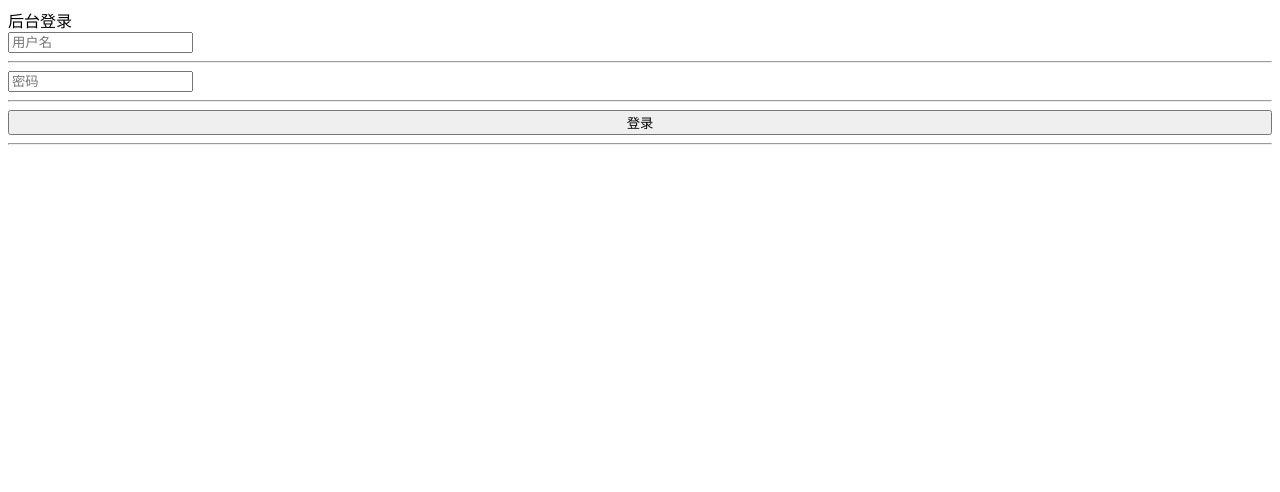
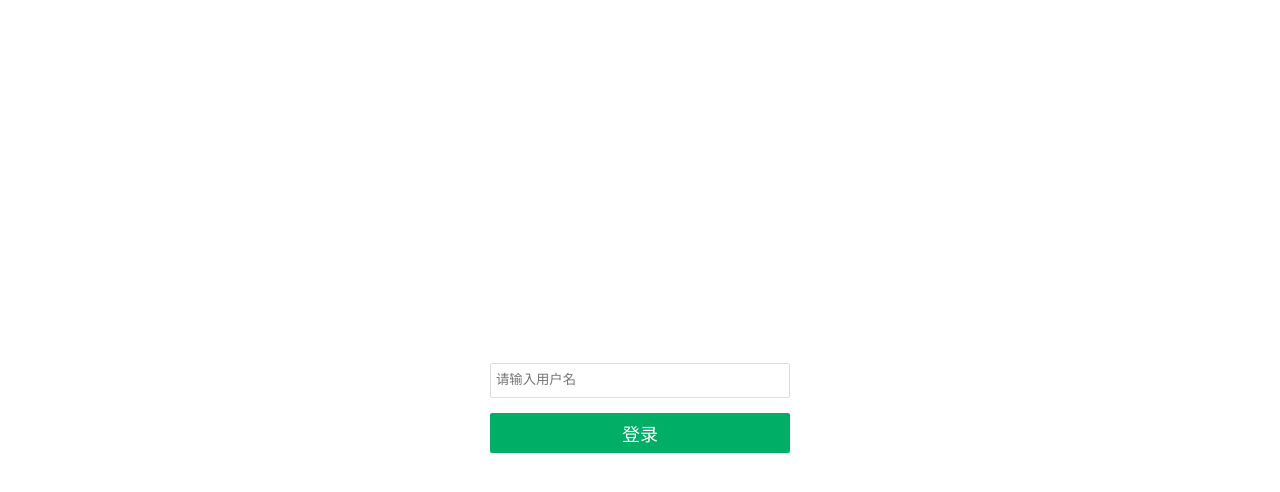
Before and after one commit to linwei0201/chat-room, a website: page views/login.html in a window 1280 px wide. Drawn offline with Linux system fonts and the light colour scheme; files that its build step writes are made by us from their sources.

Commit message:
opt styles

```diff
--- a/index.js
+++ b/index.js
@@ -7,6 +7,7 @@ var session = require('express-session');
 var FileStore = require('session-file-store')(session);
 var bodyParser = require('body-parser');
 
+app.use(express.static(__dirname + '/styles'))
 
 app.use(bodyParser.json());
 app.use(bodyParser.urlencoded());
--- a/package.json
+++ b/package.json
@@ -4,7 +4,7 @@
   "description": "",
   "main": "index.js",
   "scripts": {
-    "test": "echo \"Error: no test specified\" && exit 1"
+    "start": "node index.js"
   },
   "repository": {
     "type": "git",
--- /dev/null
+++ b/sessions/4Y7eMC61bU-D1dT6_SWC6doGv29s1WVS.json
@@ -0,0 +1 @@
+{"cookie":{"originalMaxAge":10000,"expires":"2017-12-05T09:46:36.320Z","httpOnly":true,"path":"/"},"loginUser":"用户123456","__lastAccess":1512467186322}
--- /dev/null
+++ b/sessions/JAFwyraKGxXZG-F6mY42FuRO-9M57tPm.json
@@ -0,0 +1 @@
+{"cookie":{"originalMaxAge":10000,"expires":"2017-12-05T09:36:07.116Z","httpOnly":true,"path":"/"},"loginUser":"ss","__lastAccess":1512466557116}
--- /dev/null
+++ b/sessions/VmDIEnayJinAe3gWutMgPf-GplXi-DYc.json
@@ -0,0 +1 @@
+{"cookie":{"originalMaxAge":10000,"expires":"2017-12-05T09:55:56.424Z","httpOnly":true,"path":"/"},"loginUser":"朱泽炜","__lastAccess":1512467746425}
--- /dev/null
+++ b/sessions/cPYVCHHHJtsPUQz0Zx3_LCd32SPMyjU9.json
@@ -0,0 +1 @@
+{"cookie":{"originalMaxAge":9999,"expires":"2017-12-05T09:55:02.534Z","httpOnly":true,"path":"/"},"loginUser":"我是用户111","__lastAccess":1512467692536}
--- /dev/null
+++ b/sessions/iLTxI2MdQAaVTjQ_-cpPMYHTqTdqqpCm.json
@@ -0,0 +1 @@
+{"cookie":{"originalMaxAge":10000,"expires":"2017-12-05T09:40:06.814Z","httpOnly":true,"path":"/"},"loginUser":"sdfdf","__lastAccess":1512466796815}
--- /dev/null
+++ b/sessions/mDAcE2vRE6u-LI2V7HIMrTISOvTdbBWh.json
@@ -0,0 +1 @@
+{"cookie":{"originalMaxAge":10000,"expires":"2017-12-05T09:36:47.914Z","httpOnly":true,"path":"/"},"loginUser":"sdfsdf","__lastAccess":1512466597915}
--- /dev/null
+++ b/sessions/uqw9Bk-UEUADM-Q_kSKVKcF2rSrYm4r6.json
@@ -0,0 +1 @@
+{"cookie":{"originalMaxAge":10000,"expires":"2017-12-05T09:33:51.632Z","httpOnly":true,"path":"/"},"loginUser":"呵呵哒","__lastAccess":1512466421632}
--- /dev/null
+++ b/sessions/xQ5ZaXdRCvSjWhx0DYYDnWEG_LiaBYBt.json
@@ -0,0 +1 @@
+{"cookie":{"originalMaxAge":10000,"expires":"2017-12-05T09:30:28.069Z","httpOnly":true,"path":"/"},"loginUser":"sdfsdfsfdsdf","__lastAccess":1512466218069}
--- /dev/null
+++ b/sessions/xuQcDATwYQEtcQ_Wuk9EmU8bBrO7pAPI.json
@@ -0,0 +1 @@
+{"cookie":{"originalMaxAge":10000,"expires":"2017-12-05T09:54:15.449Z","httpOnly":true,"path":"/"},"loginUser":"我是用户111","__lastAccess":1512467645450}
--- /dev/null
+++ b/styles/chat.css
@@ -0,0 +1,60 @@
+* { margin: 0; padding: 0; box-sizing: border-box; }
+body { font: 13px Helvetica, Arial; }
+
+#messages {
+  list-style-type: none;
+  margin: 0;
+  padding: 0;
+}
+
+#messages li {
+  padding: 5px 10px;
+}
+
+#messages li:nth-child(odd) {
+  background: #eee;
+}
+
+#messages li .user {
+  font-size: 12px;
+  font-weight: bold;
+  color: #00ae66;
+  margin-bottom: 5px;
+}
+
+#messages li .msg {
+  font-size: 16px;
+  font-weight: normal;
+}
+
+form {
+  background: rgba(0,0,0,0.2);
+  padding: 3px;
+  position: fixed;
+  bottom: 0;
+  width: 100%;
+}
+
+form input {
+  border: 0;
+  padding: 10px;
+  width: 90%;
+  margin-right: .5%;
+}
+
+form button {
+  width: 9%;
+  background: #00ae66;
+  border: none;
+  padding: 10px;
+  color: #fff;
+  font-weight: bold;
+}
+
+.welcome-msg {
+  text-align: center;
+  background: #00ae66;
+  padding: 15px 0;
+  color: #fff;
+  font-size: 16px;
+}
--- /dev/null
+++ b/styles/login.css
@@ -0,0 +1,31 @@
+html, body {
+  height: 100%;
+}
+
+body {
+  display: flex;
+  align-items: center;
+  justify-content: center;
+}
+
+.login form input[type='text'] {
+  padding: 3px 5px;
+  line-height: 2;
+  border-radius: 2px;
+  border: 1px solid #ddd;
+  width: 300px;
+  box-sizing: border-box;
+}
+
+.login form button {
+  display: block;
+  width: 300px;
+  height: 40px;
+  background: #00ae66;
+  color: #fff;
+  border: none;
+  margin-top: 15px;
+  font-size: 18px;
+  border-radius: 2px;
+  cursor: pointer;
+}
--- a/views/login.html
+++ b/views/login.html
@@ -2,29 +2,23 @@
 <html>
 <head>
 <meta http-equiv="Content-Type" content="text/html; charset=UTF-8">
-<meta http-equiv="Pragma" content="no-cache">
-<meta http-equiv="Cache-Control" content="no-cache">
-<meta http-equiv="Expires" content="0">
 <title>登录</title>
-<!-- <link href="/css/login.css" type="text/css" rel="stylesheet"> -->
+<link href="/login.css" type="text/css" rel="stylesheet">
 </head>
 <body>
 
 <div class="login">
-    <div class="message">后台登录</div>
-    <div id="darkbannerwrap"></div>
-
     <form method="post" action="/login">
-        <!-- <input name="action" value="login" type="hidden"> -->
-        <input name="username" placeholder="用户名" required="" type="text">
-        <hr class="hr15">
-        <input name="password" placeholder="密码" required="" type="password">
-        <hr class="hr15">
-        <input value="登录" style="width:100%;" type="submit">
-        <hr class="hr20">
-        <div id="show" align="center"></div>
+        <input name="username" placeholder="请输入用户名" required="" type="text">
+        <button onclick="submit()">登录</button>
     </form>
 </div>
+<script type="text/javascript">
+  function submit(){
+    var form = document.querySelector('form');
+    form.submit();
+  }
 
+</script>
 </body>
 </html>
```
Also changed, not shown: views/index.html (+13 -14 lines).
